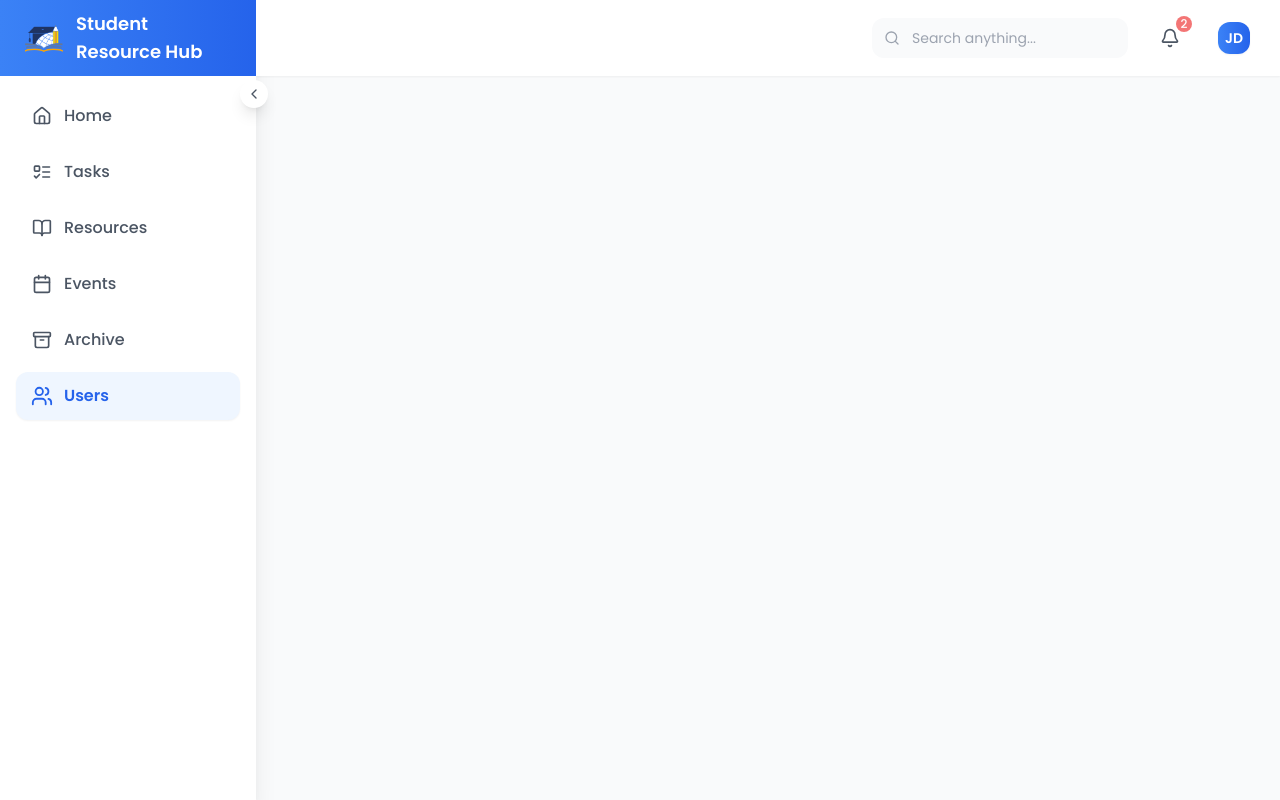
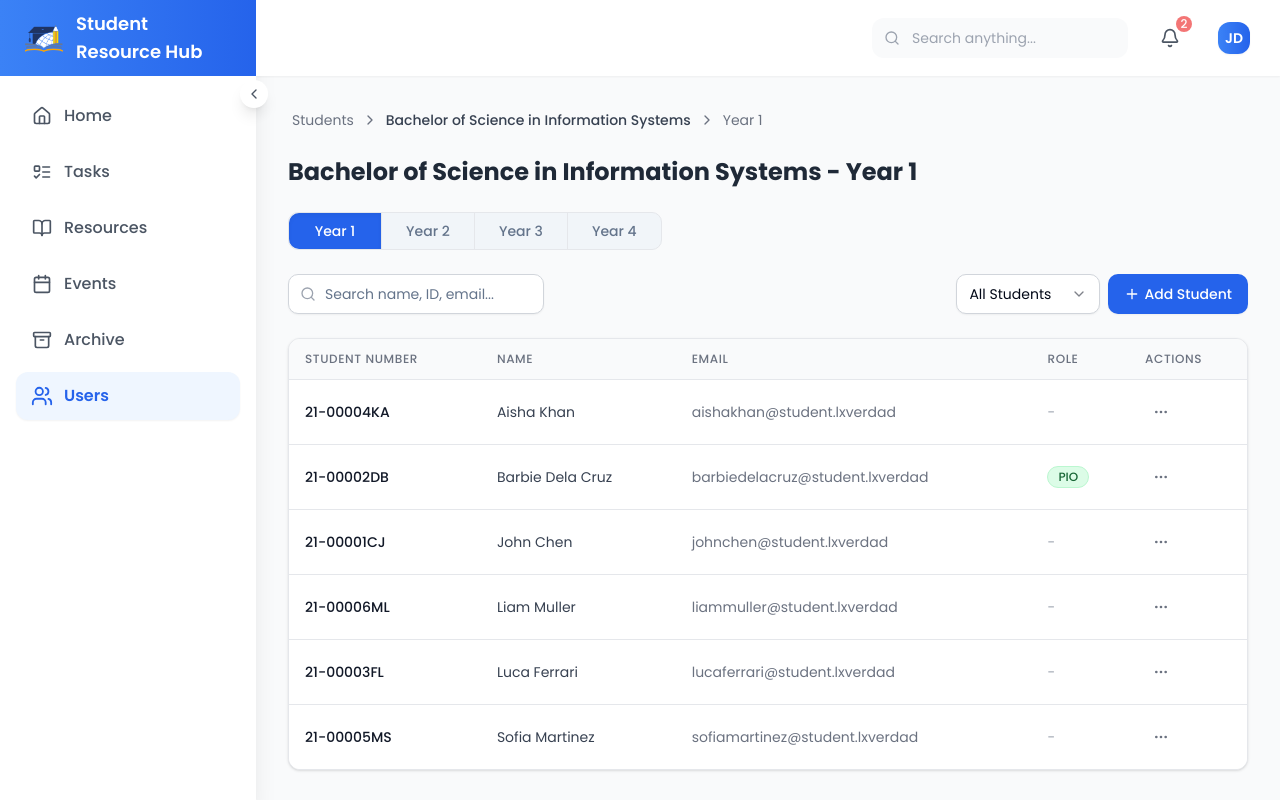
Before and after one commit to szeedneigh/learn-vanguard, a React (Vite) app: page /dashboard/users in a window 1280 px wide. Built offline with nearby package versions, Linux system fonts and the light colour scheme.

Commit message:
chore: update routes

```diff
--- a/src/pages/Dashboard.jsx
+++ b/src/pages/Dashboard.jsx
@@ -6,6 +6,7 @@ import Tasks from "@/app/dashboard/Tasks";
 import Sidebar from "@/components/layout/Sidebar";
 import Topbar from "@/components/layout/Topbar";
 import Archive from "@/app/dashboard/Archive";
+import Users from "@/app/dashboard/Users";
 import { Toaster } from '@/components/ui/toaster';
 
 const Dashboard = () => {
@@ -23,6 +24,7 @@ const Dashboard = () => {
             <Route path="resources" element={<Resources />} />
             <Route path="events" element={<Events />} />
             <Route path="archive" element={<Archive />} />
+            <Route path="users" element={<Users />} />
           </Routes>
           <Toaster />
         </main>
```
